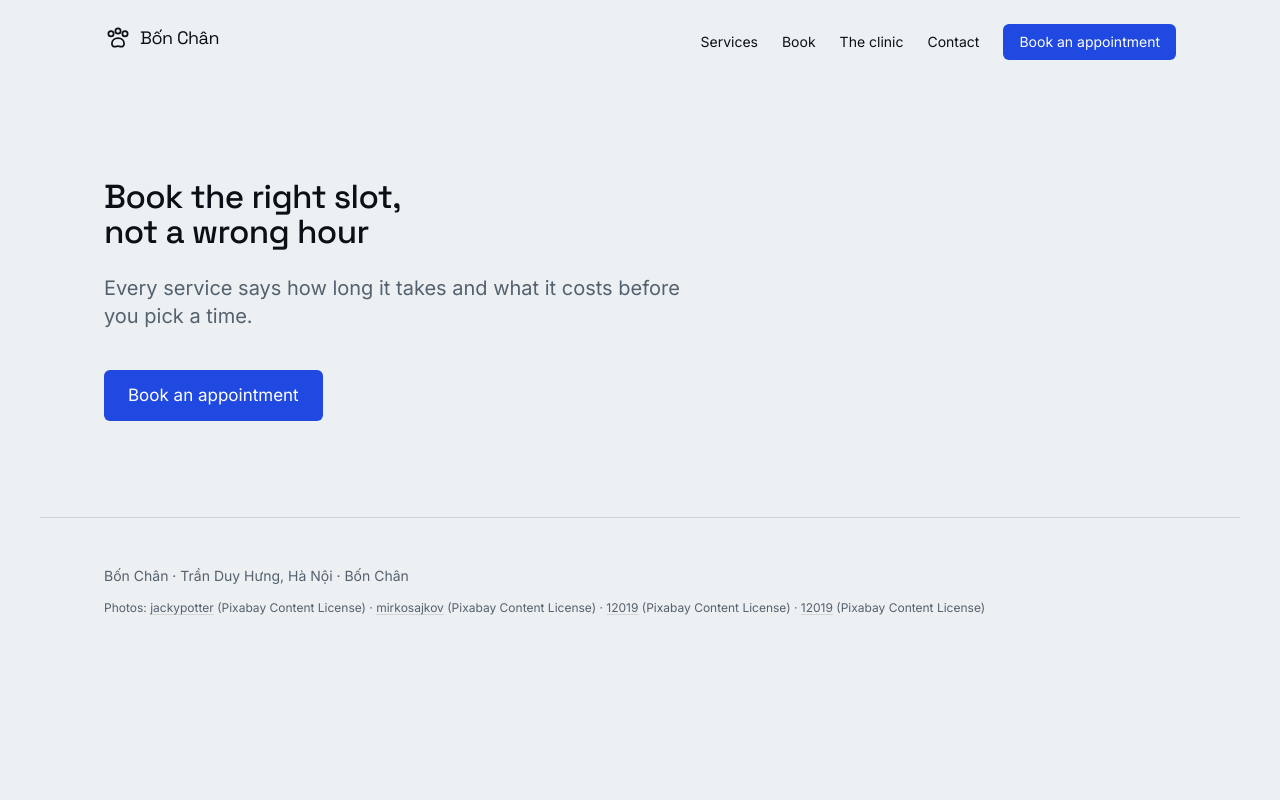
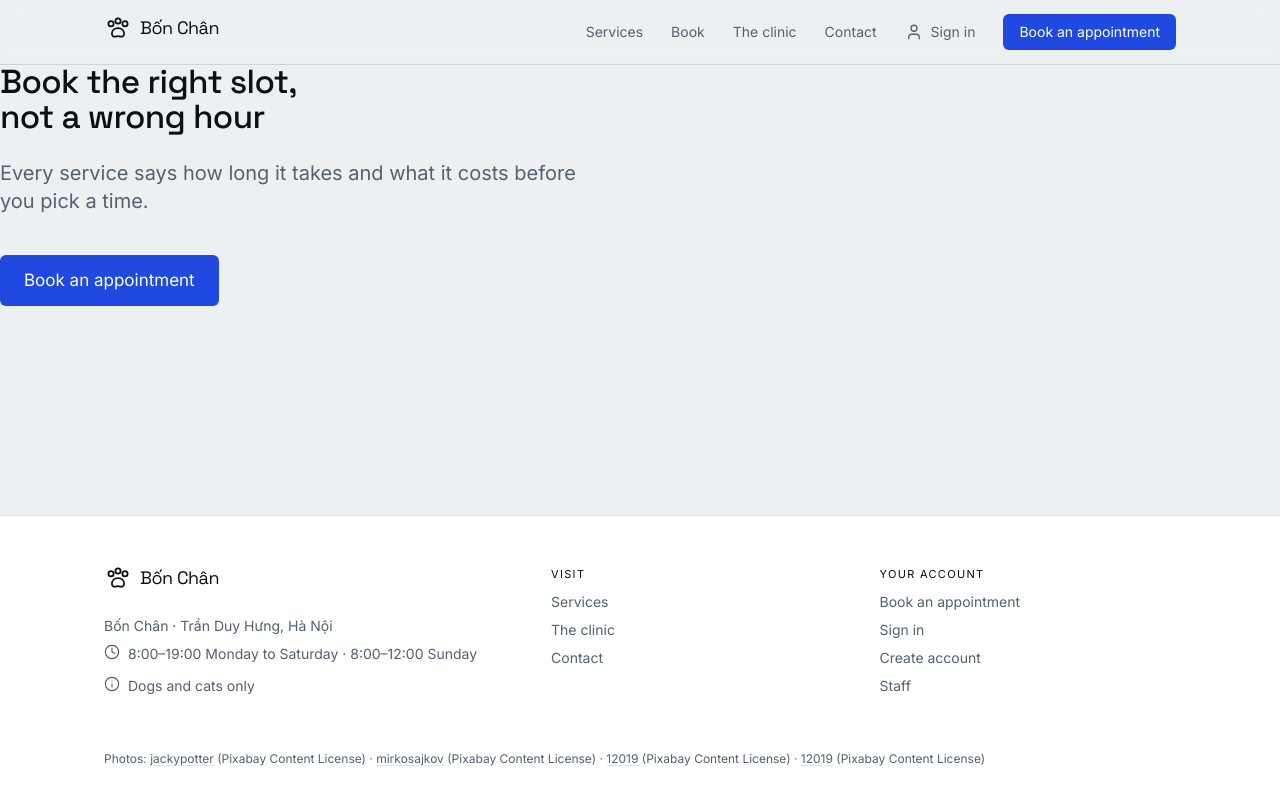
Before and after one commit to ThanhNV121097/project-01a889d0, a React (Vite) app in the folder code/frontend/: page / in a window 1280 px wide. Built offline with nearby package versions, Linux system fonts and the light colour scheme.

Commit message:
design: the shell — header, footer, all fourteen routes

```diff
--- a/code/frontend/src/App.tsx
+++ b/code/frontend/src/App.tsx
@@ -1,54 +1,200 @@
-import { useState } from "react";
-import { Link, Route, Routes } from "react-router-dom";
-import { T, useList, useContent } from "./editable";
-import Home from "./pages/Home";
+import { useEffect, useState } from "react";
+import { Link, Route, Routes, useLocation } from "react-router-dom";
+import { T, useContent, useList } from "./editable";
+import { useSession, signOut } from "./lib/session";
 import Logo from "./components/Logo";
 import MenuToggle from "./components/MenuToggle";
+import MobileMenu from "./components/MobileMenu";
 import ContactDock from "./components/ContactDock";
 import PhotoCredits from "./components/PhotoCredits";
+import Icon from "./components/Icon";
+import Home from "./pages/Home";
+import Services from "./pages/Services";
+import Book from "./pages/Book";
+import BookingConfirmed from "./pages/BookingConfirmed";
+import SignIn from "./pages/SignIn";
+import Register from "./pages/Register";
+import Account from "./pages/Account";
+import PetRecord from "./pages/PetRecord";
+import Clinic from "./pages/Clinic";
+import Contact from "./pages/Contact";
+import AdminDay from "./pages/AdminDay";
+import AdminPatients from "./pages/AdminPatients";
+import AdminServices from "./pages/AdminServices";
+import AdminHours from "./pages/AdminHours";
 
-/**
- * The shell the design replaces.
- *
- * This file is a placeholder so the scaffold builds and runs before the
- * design exists. The team rewrites it and adds components under
- * src/components/; what must stay is the rule every component follows: the
- * words come from content.json through <T/>, the colours from theme.css.
- *
- * The site has pages, not only a home page: each is a file in src/pages/ and
- * a <Route> below, sharing the header and footer. The footer keeps
- * <PhotoCredits/>: the stock photos' credits, which their licences ask for.
- */
-export default function App() {
+/** Every page change starts at the top of the new page. */
+function ScrollToTop() {
+  const { pathname } = useLocation();
+  useEffect(() => {
+    window.scrollTo(0, 0);
+  }, [pathname]);
+  return null;
+}
+
+function NavLinks({ onNavigate }: { onNavigate?: () => void }) {
   const links = useList<{ label: string; href: string }>("nav.links");
-  const name = useContent("site.name");
+  return (
+    <>
+      {links.map((l, i) => (
+        <Link
+          key={l.href}
+          to={l.href}
+          onClick={onNavigate}
+          data-testid={`nav-${l.href.replace("/", "")}`}
+          className="transition-colors duration-[var(--duration-fast)] hover:text-ink"
+        >
+          <T k={`nav.links.${i}.label`} />
+        </Link>
+      ))}
+    </>
+  );
+}
+
+function Header() {
   const [open, setOpen] = useState(false);
+  const session = useSession();
+  const cta = useContent<{ label: string; href: string }>("nav.cta");
+  const close = () => setOpen(false);
   return (
-    <div className="min-h-screen bg-ground text-ink font-body">
-      <header className="mx-auto max-w-page px-[var(--gutter)] py-6 flex items-center justify-between">
-        <Link to="/" aria-label={name}><Logo /></Link>
-        <nav className="hidden lg:flex items-center gap-6 text-sm">
-          {links.map((l, i) => <T key={i} k={`nav.links.${i}.label`} as="a" href={l.href} />)}
-          <T k="nav.cta.label" as="a" href="#contact" className="rounded bg-accent px-4 py-2 text-accent-ink" />
+    <header className="sticky top-0 z-50 border-b border-line bg-ground/95 backdrop-blur">
+      <div className="mx-auto flex h-[var(--header-h)] max-w-page items-center justify-between px-[var(--gutter)]">
+        <Link to="/" aria-label={useContent("site.name")}>
+          <Logo />
+        </Link>
+        <nav className="hidden items-center gap-7 text-sm text-ink-soft lg:flex">
+          <NavLinks />
+          {session ? (
+            <Link to="/account" data-testid="nav-account" className="inline-flex items-center gap-2 hover:text-ink">
+              <Icon name="account" size={18} />
+              <T k="nav.account" />
+            </Link>
+          ) : (
+            <Link to="/signin" data-testid="nav-signin" className="inline-flex items-center gap-2 hover:text-ink">
+              <Icon name="account" size={18} />
+              <T k="nav.signin" />
+            </Link>
+          )}
+          <Link
+            to={cta.href}
+            data-testid="nav-book-cta"
+            className="rounded-[var(--radius)] bg-accent px-4 py-2 text-accent-ink transition-opacity duration-[var(--duration-fast)] hover:opacity-90"
+          >
+            <T k="nav.cta.label" />
+          </Link>
         </nav>
         <div className="flex items-center gap-1 lg:hidden">
           <MenuToggle open={open} onToggle={() => setOpen((o) => !o)} />
         </div>
-      </header>
-      {open && (
-        <nav className="fixed inset-0 top-[88px] z-40 flex flex-col gap-6 bg-ground px-[var(--gutter)] py-10 text-2xl lg:hidden">
-          {links.map((l, i) => <T key={i} k={`nav.links.${i}.label`} as="a" href={l.href} />)}
+      </div>
+      <MobileMenu open={open} onClose={close}>
+        <div className="flex flex-col gap-6 text-2xl text-ink">
+          <NavLinks onNavigate={close} />
+          <Link to={session ? "/account" : "/signin"} onClick={close} data-testid="nav-account-mobile">
+            <T k={session ? "nav.account" : "nav.signin"} />
+          </Link>
+          <Link
+            to={cta.href}
+            onClick={close}
+            className="rounded-[var(--radius)] bg-accent px-5 py-3 text-center text-lg text-accent-ink"
+          >
+            <T k="nav.cta.label" />
+          </Link>
+        </div>
+      </MobileMenu>
+    </header>
+  );
+}
+
+function Footer() {
+  const session = useSession();
+  return (
+    <footer className="border-t border-line bg-surface">
+      <div className="mx-auto grid max-w-page gap-[var(--space-8)] px-[var(--gutter)] py-[var(--space-12)] lg:grid-cols-[1.4fr_1fr_1fr]">
+        <div>
+          <Logo />
+          <T k="footer.line" as="p" className="mt-4 text-sm text-ink-soft" />
+          <p className="mt-2 inline-flex items-start gap-2 text-sm text-ink-soft">
+            <Icon name="hours" size={16} />
+            <T k="footer.hours" />
+          </p>
+          <p className="mt-2 inline-flex items-start gap-2 text-sm text-ink-soft">
+            <Icon name="info" size={16} />
+            <T k="footer.scope" />
+          </p>
+        </div>
+        <nav className="flex flex-col gap-2 text-sm text-ink-soft">
+          <T k="footer.columns.visit" className="text-[length:var(--size-label)] uppercase tracking-[var(--tracking-label)] text-ink" />
+          <Link to="/services" className="hover:text-ink">
+            <T k="nav.links.0.label" />
+          </Link>
+          <Link to="/clinic" className="hover:text-ink">
+            <T k="nav.links.2.label" />
+          </Link>
+          <Link to="/contact" className="hover:text-ink">
+            <T k="nav.links.3.label" />
+          </Link>
         </nav>
-      )}
-      <main className="mx-auto max-w-page px-[var(--gutter)] py-24">
+        <nav className="flex flex-col gap-2 text-sm text-ink-soft">
+          <T k="footer.columns.account" className="text-[length:var(--size-label)] uppercase tracking-[var(--tracking-label)] text-ink" />
+          <Link to="/book" className="hover:text-ink">
+            <T k="nav.cta.label" />
+          </Link>
+          {session ? (
+            <>
+              <Link to="/account" className="hover:text-ink">
+                <T k="nav.account" />
+              </Link>
+              <button type="button" onClick={signOut} className="text-left hover:text-ink">
+                <T k="nav.signout" />
+              </button>
+            </>
+          ) : (
+            <>
+              <Link to="/signin" className="hover:text-ink">
+                <T k="nav.signin" />
+              </Link>
+              <Link to="/register" className="hover:text-ink">
+                <T k="register.submit" />
+              </Link>
+            </>
+          )}
+          <Link to="/admin" className="hover:text-ink">
+            <T k="nav.admin" />
+          </Link>
+        </nav>
+      </div>
+      <div className="mx-auto max-w-page px-[var(--gutter)] pb-[var(--space-8)]">
+        <PhotoCredits />
+      </div>
+    </footer>
+  );
+}
+
+export default function App() {
+  return (
+    <div className="flex min-h-screen flex-col bg-ground font-body text-ink">
+      <ScrollToTop />
+      <Header />
+      <main className="flex-1">
         <Routes>
           <Route path="/" element={<Home />} />
+          <Route path="/services" element={<Services />} />
+          <Route path="/book" element={<Book />} />
+          <Route path="/booking/:id" element={<BookingConfirmed />} />
+          <Route path="/signin" element={<SignIn />} />
+          <Route path="/register" element={<Register />} />
+          <Route path="/account" element={<Account />} />
+          <Route path="/account/pets/:id" element={<PetRecord />} />
+          <Route path="/clinic" element={<Clinic />} />
+          <Route path="/contact" element={<Contact />} />
+          <Route path="/admin" element={<AdminDay />} />
+          <Route path="/admin/patients" element={<AdminPatients />} />
+          <Route path="/admin/services" element={<AdminServices />} />
+          <Route path="/admin/hours" element={<AdminHours />} />
         </Routes>
       </main>
-      <footer className="mx-auto max-w-page px-[var(--gutter)] py-12 text-sm text-ink-soft border-t border-line">
-        <T k="footer.line" /> · {name}
-        <PhotoCredits className="mt-3" />
-      </footer>
+      <Footer />
       <ContactDock />
     </div>
   );
```
